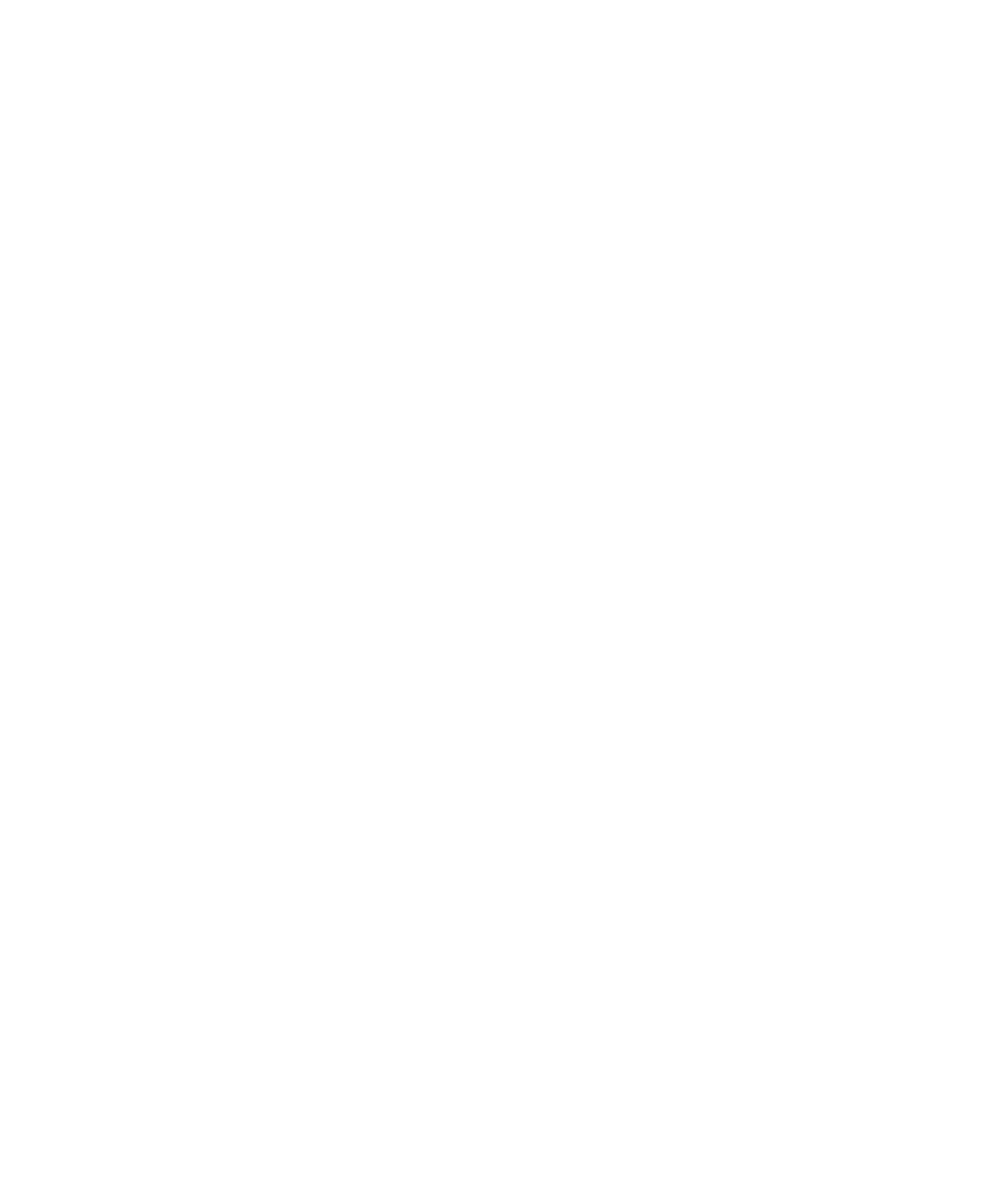
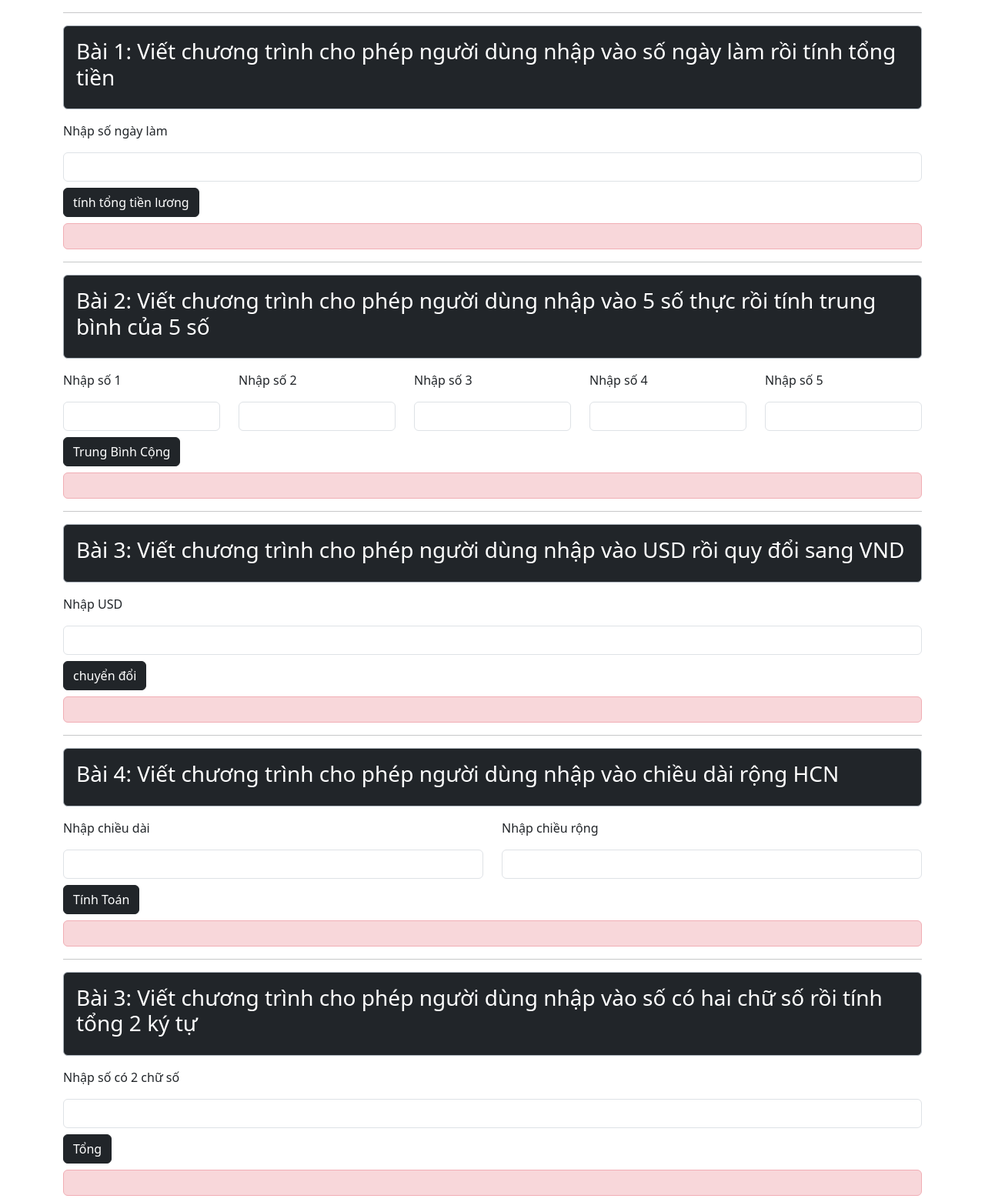
Before and after one commit to dpc44/BC45-CaoDuongPhat-Javascript-1, a plain HTML site: page index.html in a window 1280 px wide. Shown: the whole page at 77% size. Before the commit the page ends 800 px from the top, so only its background shows below. Drawn offline with nearby package versions, Linux system fonts and the light colour scheme.

Commit message:
commit-5ex

```diff
--- a/index.html
+++ b/index.html
@@ -16,16 +16,111 @@
     <div class="container ">
 
 
+        <hr />
+        <div class="alert alert-dark bg-dark text-white">
+            <h3>Bài 1: Viết chương trình cho phép người dùng nhập vào số ngày làm rồi tính tổng tiền</h3>
+
+        </div>
+
+        <p>Nhập số ngày làm</p>
+        <input class="form-control" id="ngayLam" />
+
+        <div class="my-2">
+            <button class="btn btn-dark" id="btnTongLuong">tính tổng tiền lương</button>
+        </div>
+        <div class="alert alert-danger my-2" id="ket-qua-bai-1"></div>
+
+
+
+        <hr />
+        <div class="alert alert-dark bg-dark text-white">
+            <h3>Bài 2: Viết chương trình cho phép người dùng nhập vào 5 số thực rồi tính trung bình của 5 số</h3>
+
+        </div>
+        <div class="row">
+            <div class="col">
+                <p>Nhập số 1</p>
+                <input class="form-control" id="so-1" />
+            </div>
+            <div class="col">
+                <p>Nhập số 2</p>
+                <input class="form-control" id="so-2" />
+            </div>
+            <div class="col">
+                <p>Nhập số 3</p>
+                <input class="form-control" id="so-3" />
+            </div>
+            <div class="col">
+                <p>Nhập số 4</p>
+                <input class="form-control" id="so-4" />
+            </div>
+            <div class="col">
+                <p>Nhập số 5</p>
+                <input class="form-control" id="so-5" />
+            </div>
+        </div>
+        <div class="my-2">
+            <button class="btn btn-dark" id="btnTrungBinhCong">Trung Bình Cộng</button>
+        </div>
+        <div class="alert alert-danger my-2" id="ket-qua-bai-2"></div>
+
+
+
+
+        <hr />
+        <div class="alert alert-dark bg-dark text-white">
+            <h3>Bài 3: Viết chương trình cho phép người dùng nhập vào USD rồi quy đổi sang VND</h3>
+
+        </div>
+
+        <p>Nhập USD</p>
+        <input class="form-control" id="tienUSD" />
+
+        <div class="my-2">
+            <button class="btn btn-dark" id="btnVND">chuyển đổi</button>
+        </div>
+        <div class="alert alert-danger my-2" id="ket-qua-bai-3"></div>
 
 
 
 
 
+        <hr>
+        <div class="alert alert-dark bg-dark text-white">
+            <h3>Bài 4: Viết chương trình cho phép người dùng nhập vào chiều dài rộng HCN</h3>
+
+        </div>
+        <div class="row">
+            <div class="col">
+                <p>Nhập chiều dài</p>
+                <input class="form-control" id="chieuDai" />
+            </div>
+            <div class="col">
+                <p>Nhập chiều rộng</p>
+                <input class="form-control" id="chieuRong" />
+            </div>
+
+        </div>
+        <div class="my-2">
+            <button class="btn btn-dark" id="btnCVDT">Tính Toán</button>
+        </div>
+        <div class="alert alert-danger my-2" id="ket-qua-bai-4"></div>
 
 
 
+        <hr />
+        <div class="alert alert-dark bg-dark text-white">
+            <h3>Bài 3: Viết chương trình cho phép người dùng nhập vào số có hai chữ số rồi tính tổng 2 ký tự</h3>
 
+        </div>
 
+        <p>Nhập số có 2 chữ số</p>
+        <input class="form-control" id="so2Chu" />
+
+        <div class="my-2">
+            <button class="btn btn-dark" id="btnTong2So">Tổng</button>
+        </div>
+        <div class="alert alert-danger my-2" id="ket-qua-bai-5"></div>
 
 
 
--- a/js/index.js
+++ b/js/index.js
@@ -0,0 +1,82 @@
+document.getElementById('btnTongLuong').onclick = function(){
+    //input nguoi dung nhap so ngay lam viec
+    var ngayLam = +document.getElementById('ngayLam').value;
+
+    //output tong tien luong
+    var tongLuong = 0;
+
+    //process:
+    var luongNgay = 100000;
+    tongLuong = ngayLam * luongNgay;
+    document.getElementById('ket-qua-bai-1').innerHTML = tongLuong;
+}
+
+
+document.getElementById('btnTrungBinhCong').onclick = function(){
+    //input nguoi dung nhap 5 số thực
+    var so1 = +document.getElementById('so-1').value;
+    var so2 = +document.getElementById('so-2').value;
+    var so3 = +document.getElementById('so-3').value;
+    var so4 = +document.getElementById('so-4').value;
+    var so5 = +document.getElementById('so-5').value;
+
+    //output
+    var trungBinh5 = 0;
+
+    //process
+    trungBinh5 = (so1 + so2 + so3 + so4 + so5)/ 5;
+
+    document.getElementById('ket-qua-bai-2').innerHTML = trungBinh5.toFixed(2);
+}
+
+
+
+document.getElementById('btnVND').onclick = function(){
+    //input nguoi dung nhap tien USD
+    var tienUSD = +document.getElementById('tienUSD').value;
+
+
+    //output
+    var tienVND = 0;
+
+    //process
+    var tiGia = 23500;
+    tienVND = tienUSD * tiGia;
+
+    document.getElementById('ket-qua-bai-3').innerHTML = `${new Intl.NumberFormat("vi-VN").format(tienVND)} VND`;
+}
+
+
+document.getElementById('btnCVDT').onclick = function(){
+    //input nguoi dung nhap tien chieu dai chieu rong
+    var chieuDai = +document.getElementById('chieuDai').value;
+    var chieuRong = +document.getElementById('chieuRong').value;
+
+    //output - chu vi  va dien tich
+    var chuVi = 0;
+    var dienTich = 0;
+
+    //process
+    chuVi = (chieuDai + chieuRong) * 2 ;
+    dienTich = chieuDai * chieuRong;
+
+    document.getElementById('ket-qua-bai-4').innerHTML = `Chu Vi = ${chuVi} <br>
+                                                          Diện Tích = ${dienTich} <br>`;
+}
+
+
+document.getElementById('btnTong2So').onclick = function(){
+    //input nguoi dung nhap so co 2 chu so
+    var so2Chu = +document.getElementById('so2Chu').value;
+
+
+    //output
+    var tong2So=0;
+
+    //process
+    var soChuc = so2Chu %10;
+    var soDV = (so2Chu /10) - soChuc / 10;
+    tong2So = soChuc + soDV;
+
+    document.getElementById('ket-qua-bai-5').innerHTML = `${soChuc} + ${soDV} = ${tong2So}`;
+}
```
